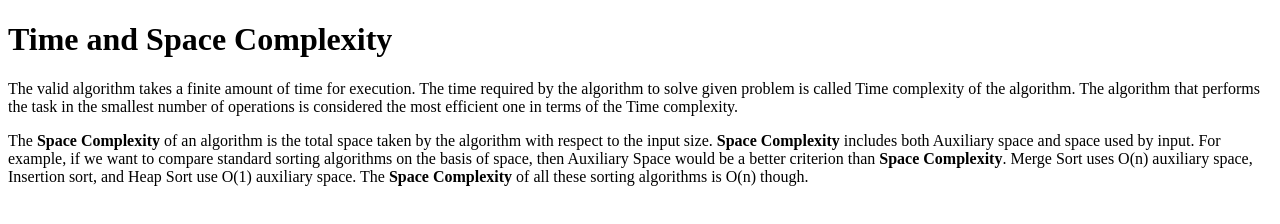
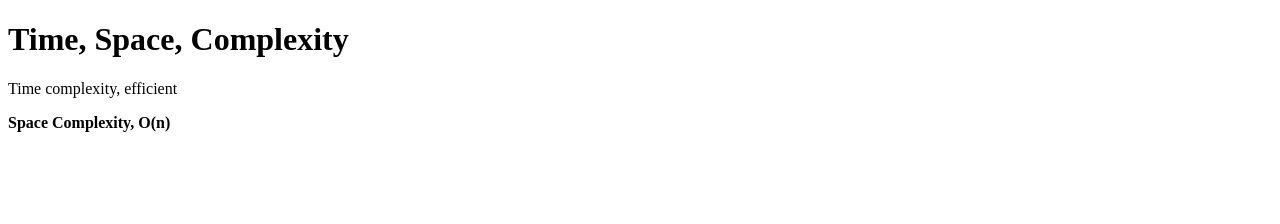
Before and after one commit to acciojob/time-and-space-complexity-Hrishi75, a website: page main.html in a window 1280 px wide. Drawn offline with Linux system fonts and the light colour scheme.

Commit message:
created a submission

```diff
--- a/main.html
+++ b/main.html
@@ -8,9 +8,9 @@
 
 <body>
 	<!-- the entire body must be written by student -->
-	<h1>Time and Space Complexity</h1>
-	<p>The valid algorithm takes a finite amount of time for execution. The time required by the algorithm to solve given problem is called Time complexity  of the algorithm. The algorithm that performs the task in the smallest number of operations is considered the most efficient one in terms of the Time complexity.</p>
-    <p>The <b>Space Complexity</b> of an algorithm is the total space taken by the algorithm with respect to the input size. <b>Space Complexity</b> includes both Auxiliary space and space used by input. For example, if we want to compare standard sorting algorithms on the basis of space, then Auxiliary Space would be a better criterion than <b>Space Complexity</b>. Merge Sort uses O(n) auxiliary space, Insertion sort, and Heap Sort use O(1) auxiliary space. The <b>Space Complexity</b> of all these sorting algorithms is O(n) though. </p>
+    <h1>Time, Space, Complexity</h1>
+	<p>Time complexity, efficient</p>
+	<p><b>Space Complexity, O(n)</b></p>
 
 	<script type="text/javascript" src="./script.js">
 </script>
```
